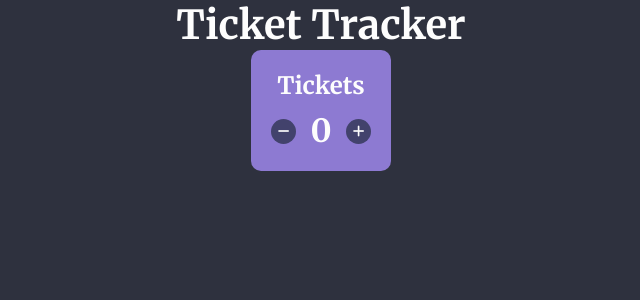
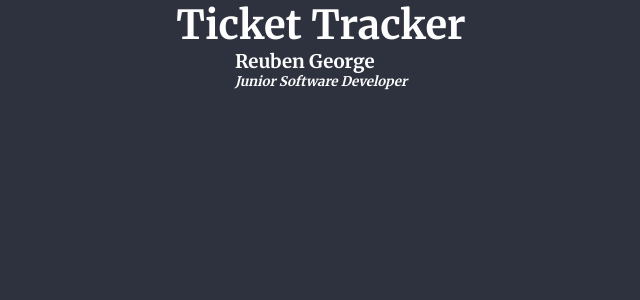
Before and after one commit to r7george/ticket-tracker, a React (Create React App) app: page / in a window 1280 px wide. Shown: the top 300 px of the page, without its empty margins (319-959 px from the left). Built offline with nearby package versions, Linux system fonts and the light colour scheme.

Commit message:
employee-info-done

```diff
--- a/src/App.jsx
+++ b/src/App.jsx
@@ -1,13 +1,12 @@
 import './App.scss';
-// import team from "./data/team";
-import TicketSection from './components/TicketSection/TicketSection';
+import EmployeeInfo from './components/EmployeeInfo/EmployeeInfo';
 
 function App() {
   return (
     <div className="App">
       <h1 className="main-heading">Ticket Tracker</h1>
 
-      <TicketSection />
+      <EmployeeInfo employeeName="Reuben George" employeeRole="Junior Software Developer" />
     </div>
   );
 }
--- a/src/components/EmployeeCard/EmployeeCard.jsx
+++ b/src/components/EmployeeCard/EmployeeCard.jsx
@@ -0,0 +1,2 @@
+import './EmployeeCard.scss';
+import React from "react";
--- a/src/components/EmployeeInfo/EmployeeInfo.jsx
+++ b/src/components/EmployeeInfo/EmployeeInfo.jsx
@@ -1,2 +1,13 @@
 import './EmployeeInfo.scss';
 import React from "react";
+
+const EmployeeInfo = ({employeeName, employeeRole}) => {
+  return (
+    <div className="card__info">
+      <h3 className="card__employeeName">{employeeName}</h3>
+      <h5 className="card__employeeRole">{employeeRole}</h5>
+    </div>
+  )
+}
+
+export default EmployeeInfo;
--- a/src/components/EmployeeInfo/EmployeeInfo.scss
+++ b/src/components/EmployeeInfo/EmployeeInfo.scss
@@ -0,0 +1,11 @@
+@use "../../assets/sass/_variables.scss" as *;
+
+.card {
+  &__info {
+    color: $color-text;
+  }
+
+  &__employeeRole {
+    font-style: italic;
+  }
+}
```
